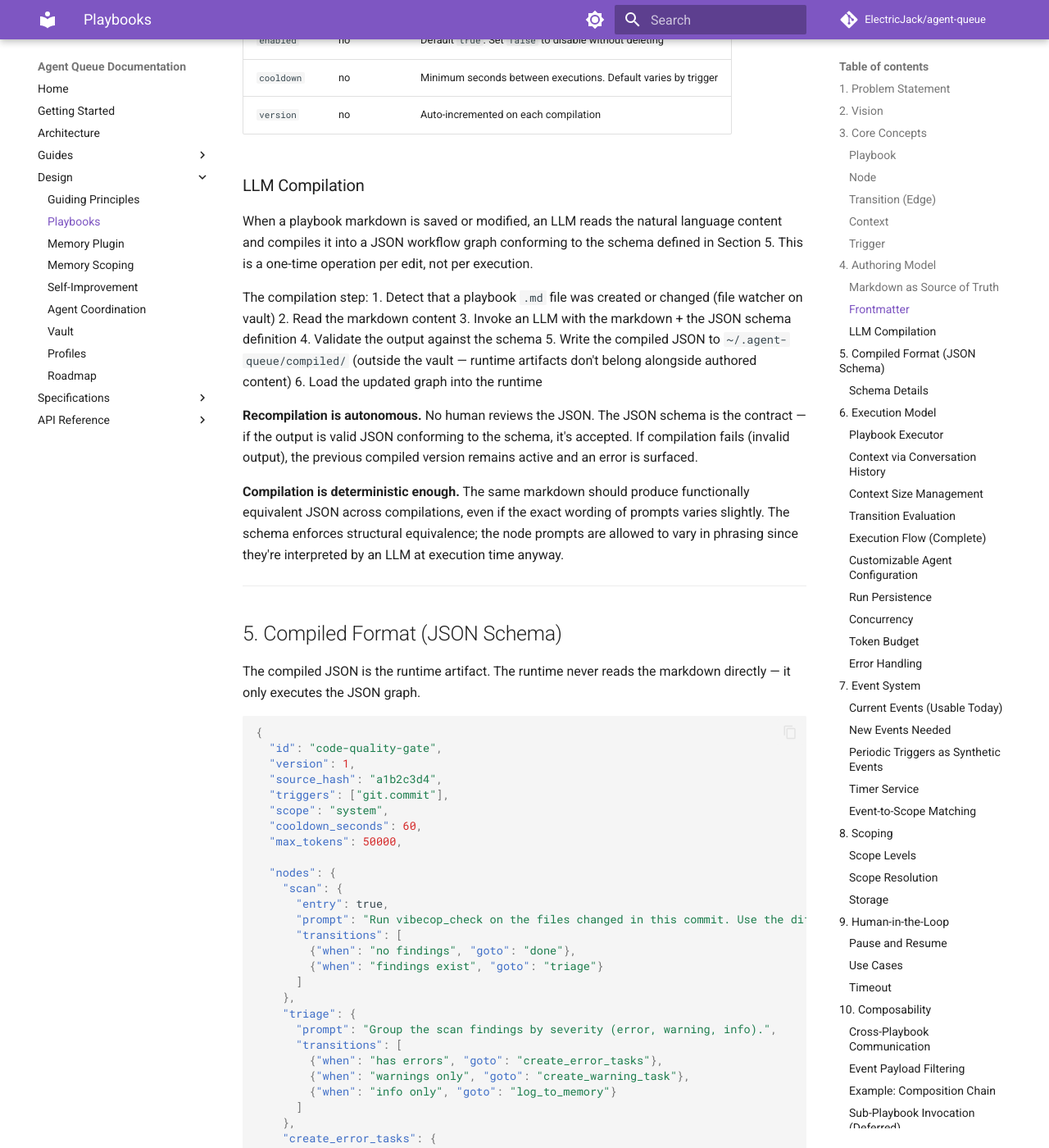
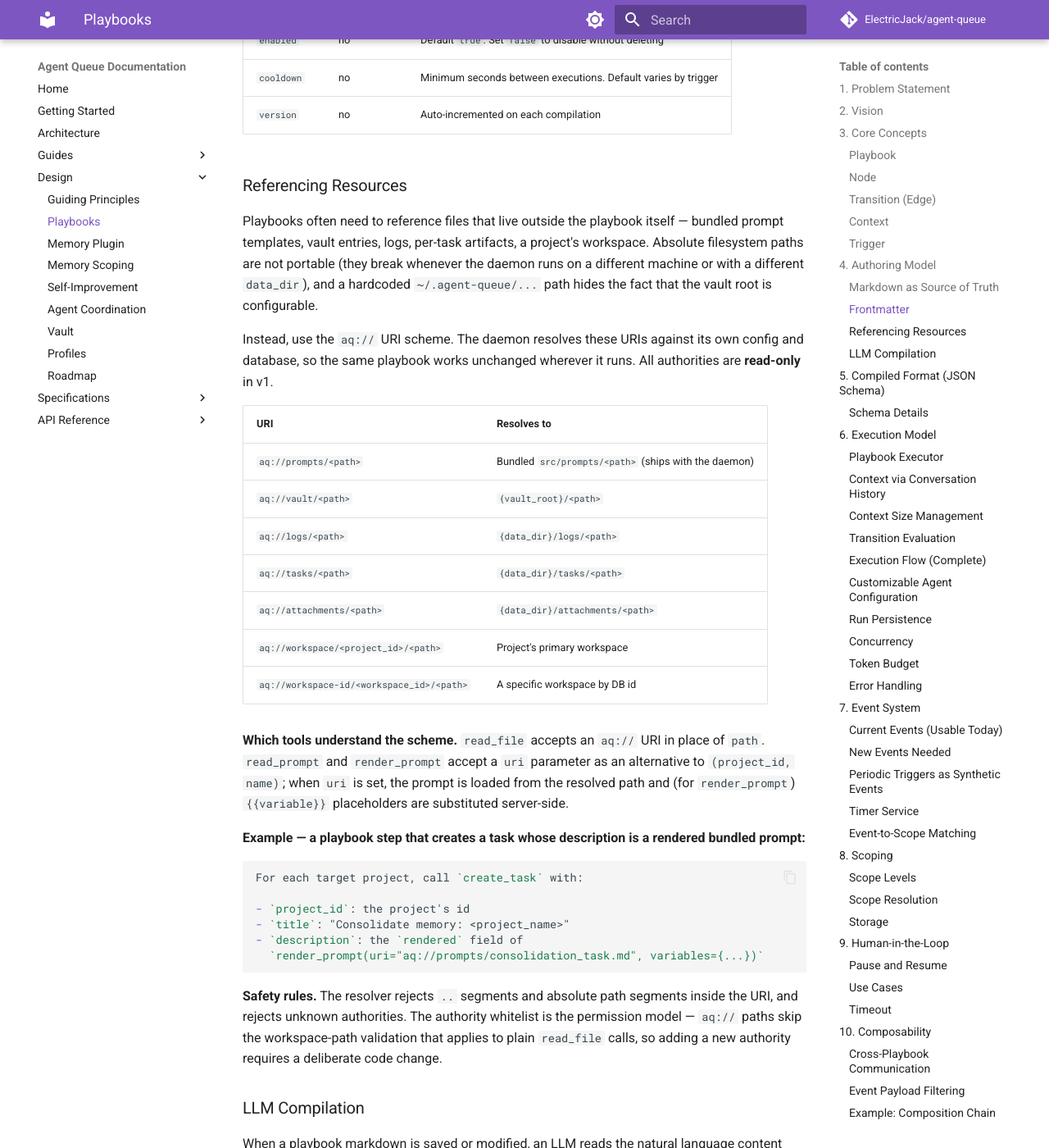
Before and after one commit to darcyle/agent-queue, an MkDocs documentation site: the page built from docs/specs/design/playbooks.md, in a window 1280 px wide and 1400 px high, scrolled down 3864 px. Shown: the whole window at 82% size. Built offline with MkDocs 1.6.1 and Material for MkDocs 9.7.7, drawn with Linux system fonts in a browser that asks for light colours; comment, search, counter and statistics services are not loaded.

Commit message:
Document aq:// URI scheme for playbook and tool authors
- docs/specs/design/playbooks.md: new "Referencing Resources" subsection
  under the Authoring Model with the authority table, an example
  render_prompt call, and safety rules.
- docs/guides/agent-tools.md: new "Resource URIs (aq://)" section under
  the files category; updated read_file, read_prompt, and render_prompt
  rows to mention the scheme and the `uri` parameter.
- docs/specs/command-handler.md, docs/specs/mcp-server.md: brief
  mention of the uri alternative on read_prompt / render_prompt so
  consumers of the command/MCP index see the capability.

Co-Authored-By: Claude Opus 4.7 (1M context) <noreply@anthropic.com>

````diff
--- a/docs/specs/design/playbooks.md
+++ b/docs/specs/design/playbooks.md
@@ -172,6 +172,53 @@ The only structured portion. Kept minimal:
 | `enabled` | no | Default `true`. Set `false` to disable without deleting |
 | `cooldown` | no | Minimum seconds between executions. Default varies by trigger |
 | `version` | no | Auto-incremented on each compilation |
+
+### Referencing Resources
+
+Playbooks often need to reference files that live outside the playbook itself —
+bundled prompt templates, vault entries, logs, per-task artifacts, a project's
+workspace. Absolute filesystem paths are not portable (they break whenever the
+daemon runs on a different machine or with a different `data_dir`), and a
+hardcoded `~/.agent-queue/...` path hides the fact that the vault root is
+configurable.
+
+Instead, use the `aq://` URI scheme. The daemon resolves these URIs against
+its own config and database, so the same playbook works unchanged wherever it
+runs. All authorities are **read-only** in v1.
+
+| URI | Resolves to |
+|---|---|
+| `aq://prompts/<path>` | Bundled `src/prompts/<path>` (ships with the daemon) |
+| `aq://vault/<path>` | `{vault_root}/<path>` |
+| `aq://logs/<path>` | `{data_dir}/logs/<path>` |
+| `aq://tasks/<path>` | `{data_dir}/tasks/<path>` |
+| `aq://attachments/<path>` | `{data_dir}/attachments/<path>` |
+| `aq://workspace/<project_id>/<path>` | Project's primary workspace |
+| `aq://workspace-id/<workspace_id>/<path>` | A specific workspace by DB id |
+
+**Which tools understand the scheme.** `read_file` accepts an `aq://` URI in
+place of `path`. `read_prompt` and `render_prompt` accept a `uri` parameter as
+an alternative to `(project_id, name)`; when `uri` is set, the prompt is
+loaded from the resolved path and (for `render_prompt`) `{{variable}}`
+placeholders are substituted server-side.
+
+**Example — a playbook step that creates a task whose description is a
+rendered bundled prompt:**
+
+```markdown
+For each target project, call `create_task` with:
+
+- `project_id`: the project's id
+- `title`: "Consolidate memory: <project_name>"
+- `description`: the `rendered` field of
+  `render_prompt(uri="aq://prompts/consolidation_task.md", variables={...})`
+```
+
+**Safety rules.** The resolver rejects `..` segments and absolute path
+segments inside the URI, and rejects unknown authorities. The authority
+whitelist is the permission model — `aq://` paths skip the workspace-path
+validation that applies to plain `read_file` calls, so adding a new
+authority requires a deliberate code change.
 
 ### LLM Compilation
 
````
Also changed, not shown: docs/guides/agent-tools.md (+23 -3 lines), docs/specs/command-handler.md (+2 -2 lines), docs/specs/mcp-server.md (+2 -2 lines).
